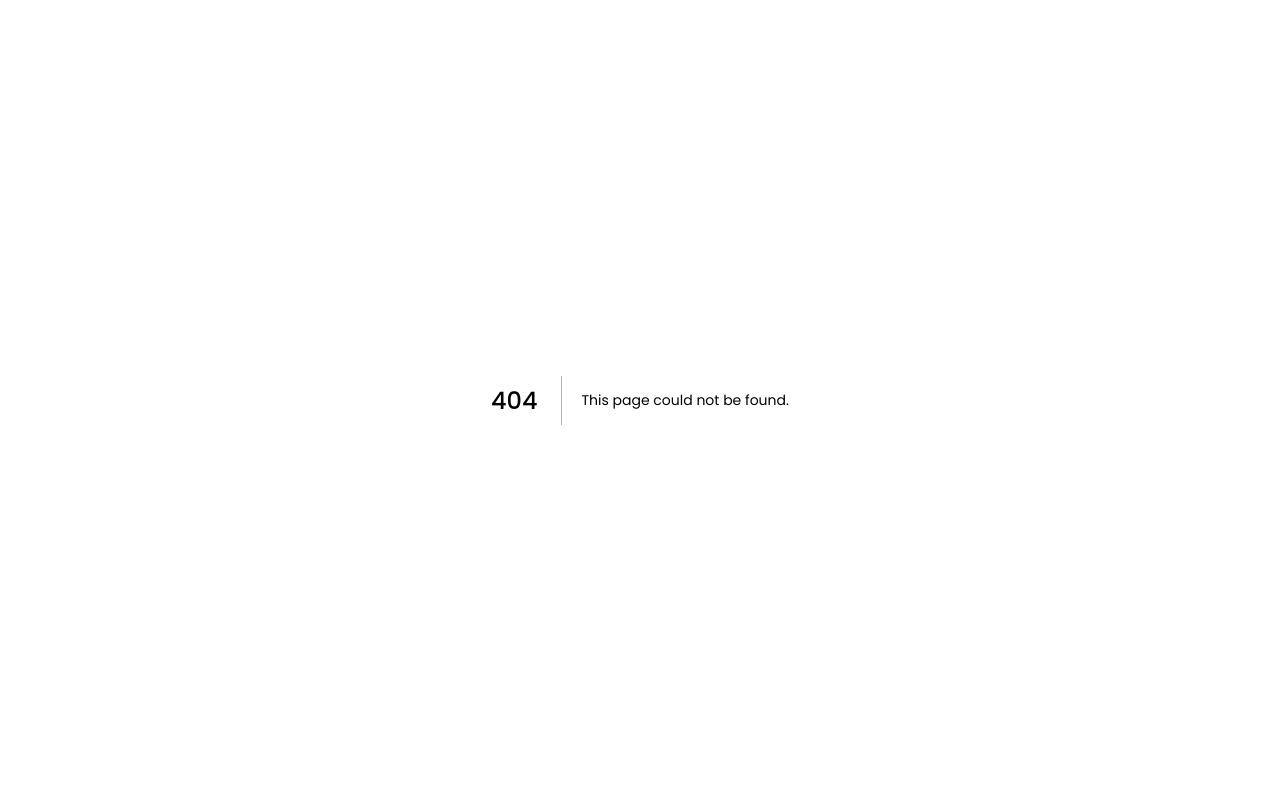
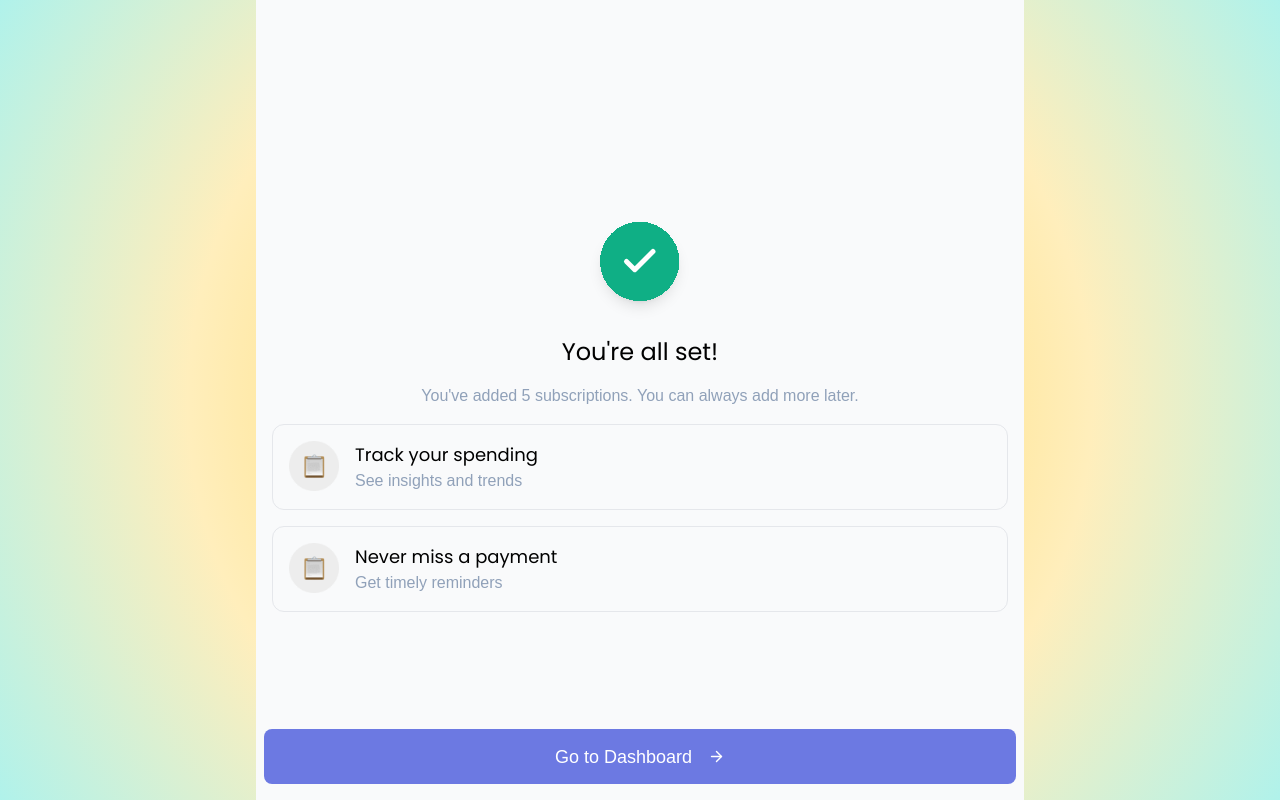
Before and after one commit to BlockApex/orbit-subscription-tracker-frontend, a Next.js app: page /success in a window 1280 px wide. Before the commit this address had no page. Built offline with nearby package versions, Linux system fonts and the light colour scheme.

Commit message:
added get subscription api

```diff
--- /dev/null
+++ b/src/app/(protected)/success/page.tsx
@@ -0,0 +1,54 @@
+"use client";
+import { Button } from '@/components/common/Button'
+import { useRouter } from 'next/navigation'
+import { ArrowRight } from 'lucide-react'
+import Image from 'next/image'
+import React from 'react'
+
+const SuccessPage = () => {
+    const router = useRouter();
+    return (
+        <main className="w-full h-screen bg-gray-50 relative overflow-hidden p-4">
+            <div className='w-full min-h-screen flex flex-col items-center justify-center gap-4'>
+                <Image src='/assets/success.svg' alt='Success' width={100} height={100} />
+                <h3 className='text-2xl text-black'>You're all set!</h3>
+                <p className='text-base text-foreground text-center'>
+                    You've added 5 subscriptions. You can always add more later.
+                </p>
+
+                <div className='w-full flex flex-col gap-4'>
+                    <section className='w-full border border-gray-200 rounded-xl p-4 flex items-start gap-4'>
+                        <Image src='/assets/no-data.png' alt='Subscription Example' width={50} height={50} />
+                        <div>
+                            <h4 className='text-lg text-black'>Track your spending</h4>
+                            <p className='text-base text-foreground text-left'>
+                                See insights and trends
+                            </p>
+                        </div>
+                    </section>
+                    <section className='w-full border border-gray-200 rounded-xl p-4 flex items-start gap-4'>
+                        <Image src='/assets/no-data.png' alt='Subscription Example' width={50} height={50} />
+                        <div>
+                            <h4 className='text-lg text-black'>Never miss a payment</h4>
+                            <p className='text-base text-foreground text-left'>
+                                Get timely reminders
+                            </p>
+                        </div>
+                    </section>
+                </div>
+            </div>
+            <div className="w-full z-50 lg:max-w-3xl mx-auto flex items-center justify-center gap-4 fixed bottom-2 left-0 right-0 p-2">
+                <Button
+                    onClick={() => router.push('/dashboard')}
+                    variant="primary"
+                    size="full"
+                    className="flex items-center gap-4"
+                >
+                    Go to Dashboard  <ArrowRight size={17} />
+                </Button>
+            </div>
+        </main>
+    )
+}
+
+export default SuccessPage
--- a/src/app/import-subscriptions/manual/page.tsx
+++ b/src/app/import-subscriptions/manual/page.tsx
@@ -1,6 +1,7 @@
 "use client";
 
 import React, { useEffect, useState } from "react";
+import { useRouter } from "next/navigation";
 import { Check, ChevronLeft, ChevronRight, MoveRight, Search } from "lucide-react";
 import Input from "@/components/common/Input";
 import Image from "next/image";
@@ -11,7 +12,7 @@ import toast from "react-hot-toast";
 import { Spinner } from "@/components/common/Spinner";
 import Merchant from "@/components/Merchant";
 import { useMiscStore } from "@/store/miscStore";
-import { createSubscription } from "@/services/subscription.service";
+import { createSubscription, deleteSubscription, updateSubscription } from "@/services/subscription.service";
 
 
 
@@ -51,6 +52,7 @@ export interface Subscription {
 
 
 const ImportManualSubscription: React.FC = () => {
+  const router = useRouter();
   const { setRails, setMethods, setCategories } = useMiscStore();
   const [merchants, setMerchants] = useState<MerchantType[] | null>(null);
   const [subscriptions, setSubscriptions] = useState<Subscription[]>([]);
@@ -121,7 +123,7 @@ const ImportManualSubscription: React.FC = () => {
   const handleAddSubscription = async (subs: Subscription) => {
     const toastId = "add-subs";
 
-    toast.loading("Saving subscription...", { id: toastId });
+    toast.loading(subs.isEdit ? "Updating subscription..." : "Saving subscription...", { id: toastId });
 
     try {
       // Prepare payload
@@ -135,7 +137,7 @@ const ImportManualSubscription: React.FC = () => {
         };
       } = {
         ...subs,
-        currency:"691f1f84c2b239c4a506fd0c"
+        currency: "691f1f84c2b239c4a506fd0c"
       };
 
       if (subs.merchant && typeof subs.merchant !== "string" && subs.merchant.custom) {
@@ -152,38 +154,67 @@ const ImportManualSubscription: React.FC = () => {
       // Remove modal-only fields
       delete data.isEdit;
       delete data.active;
+      delete data._id; // Don't send _id in body for create/update if it's the subscription ID
 
-      // API call
-      const response = await createSubscription(data);
-      console.log(response)
-      setSubscriptions(prev => [...prev, {...response, frequency:response.frequency.text}]);
-      setSearchTerm("");
-      toast.success("Subscription saved!", { id: toastId });
-
-      // Update local state
-      // if (subs.isEdit) {
-      //   setSubscriptions(prev =>
-      //     prev.map(s =>
-      //       typeof s.merchant !== "string" && s.merchant._id === (subs.merchant as MerchantType)._id
-      //         ? subs
-      //         : s
-      //     )
-      //   );
-      // } else {
-      //   setSubscriptions(prev => [...prev, subs]);
-      // }
+      if (subs.isEdit && subs._id) {
+        // Update existing subscription
+        const response = await updateSubscription(subs._id, data);
+        setSubscriptions(prev =>
+          prev.map(s => s._id === subs._id ? { ...response, frequency: response.frequency.text || response.frequency } : s)
+        );
+        toast.success("Subscription updated!", { id: toastId });
+      } else {
+        // Create new subscription
+        const response = await createSubscription(data);
+        setSubscriptions(prev => [...prev, { ...response, frequency: response.frequency.text || response.frequency }]);
+        setSearchTerm("");
+        toast.success("Subscription saved!", { id: toastId });
+      }
 
     } catch (err: unknown) {
       toast.error(
-        err instanceof Error ? err.message : "Failed to create subscription",
+        err instanceof Error ? err.message : "Failed to save subscription",
         { id: toastId }
       );
     }
   };
 
 
-  const removeSubscription = (m: MerchantType) => {
-    setSubscriptions(prev => prev.filter(s => s.merchant._id !== m._id));
+  const removeSubscription = async (m: MerchantType | Subscription) => {
+    // Check if it's a saved subscription (has _id and is in subscriptions list)
+    // The current UI passes 'm' which is the merchant object from the subscription
+    // We need to find the subscription ID associated with this merchant if we are deleting by merchant
+    // However, the UI calls removeSubscription(m) where m is s.merchant.
+    // But wait, the list renders subscriptions.
+    // Let's check how removeSubscription is called: onClick={() => removeSubscription(m as MerchantType)}
+    // We should probably change the call to pass the subscription object or ID.
+
+    // Let's assume we can find the subscription by merchant ID for now, or better, update the call site.
+    // But since I can only edit this block, I will try to find the subscription in the state.
+
+    const sub = subscriptions.find(s => s.merchant._id === m._id);
+
+    if (!sub || !sub._id) {
+      // If no _id, it might be a local optimistic update or something, but here we assume all in list are saved.
+      // If it's just removing from local list before save? No, the list is 'Existing Subscriptions'.
+      // So they should have _id.
+      setSubscriptions(prev => prev.filter(s => s.merchant._id !== m._id));
+      return;
+    }
+
+    const toastId = "delete-subs";
+    toast.loading("Deleting subscription...", { id: toastId });
+
+    try {
+      await deleteSubscription(sub._id);
+      setSubscriptions(prev => prev.filter(s => s._id !== sub._id));
+      toast.success("Subscription deleted", { id: toastId });
+    } catch (err: unknown) {
+      toast.error(
+        err instanceof Error ? err.message : "Failed to delete subscription",
+        { id: toastId }
+      );
+    }
   };
 
   const subscribedMerchantIds = new Set(subscriptions.map(s => s.merchant._id));
@@ -193,6 +224,10 @@ const ImportManualSubscription: React.FC = () => {
       m => m._id && !subscribedMerchantIds.has(m._id) && m.name.toLowerCase().includes(debouncedSearch.toLowerCase())
     );
 
+
+  const handleRoute = () => {
+    router.push('/success')
+  }
   return (
     <main className="w-full min-h-screen bg-gray-50 relative overflow-hidden p-4">
       {/* Header */}
@@ -266,13 +301,13 @@ const ImportManualSubscription: React.FC = () => {
           {searching ? (
             <div className="w-full flex items-center justify-center py-4"><Spinner /></div>
           ) : searchResults.length > 0 ? (
-            searchResults.map((m) => <Merchant key={m._id} c={m} handleOpenModal={handleOpenModal} />)
+            searchResults.map((m,i) => <Merchant key={i} c={m} handleOpenModal={handleOpenModal} />)
           ) : null}
 
           {loading ? (
             <div className="w-full flex items-center justify-center py-4"><Spinner /></div>
           ) : filteredMerchants && filteredMerchants.length > 0 ? (
-            filteredMerchants.map((m) => <Merchant key={m._id} c={m} handleOpenModal={handleOpenModal} />)
+            filteredMerchants.map((m, i) => <Merchant key={i} c={m} handleOpenModal={handleOpenModal} />)
           ) : (
             <p className="text-center text-gray-500 py-4">No merchant found</p>
           )}
@@ -313,7 +348,7 @@ const ImportManualSubscription: React.FC = () => {
             )}
           </div>
           <div className="flex items-center gap-4 p-4">
-            <Button variant="light" size="sm" className="flex items-center gap-2" disabled={subscriptions.length === 0}>
+            <Button onClick={handleRoute} variant="light" size="sm" className="flex items-center gap-2" disabled={subscriptions.length === 0}>
               Continue <MoveRight size={18} />
             </Button>
           </div>
--- a/src/components/AddSubscriptionModal.tsx
+++ b/src/components/AddSubscriptionModal.tsx
@@ -61,7 +61,7 @@ const AddSubscriptionModal: React.FC<AddSubscriptionModalProps> = ({
   const [nextPaymentDate, setNextPaymentDate] = useState("");
   const [paymentMethod, setPaymentMethod] = useState("");
   const [isOnFreeTrial, setIsOnFreeTrial] = useState(false);
-  const [active, setActive] = useState(false);
+  const [active, setActive] = useState(true);
   const [clientErrors, setClientErrors] = useState<ClientErrors>({});
   const [loading, setLoading] = useState(false);
 
@@ -98,8 +98,16 @@ const AddSubscriptionModal: React.FC<AddSubscriptionModalProps> = ({
           name: sub.frequency === "monthly" ? "Monthly" : sub.frequency, // Simple mapping
           value: sub.frequency,
         });
-        setNextPaymentDate(sub.nextPaymentDate || "");
-        setCategory(sub.category || "");
+        // Format date to YYYY-MM-DD for input type="date"
+        const dateVal = sub.nextPaymentDate ? new Date(sub.nextPaymentDate).toISOString().split('T')[0] : "";
+        setNextPaymentDate(dateVal);
+
+        // Handle category if it's populated as an object
+        const catId = typeof sub.category === 'object' && sub.category !== null
+          ? (sub.category as any)._id
+          : sub.category;
+        setCategory(catId || "");
+
         setIsOnFreeTrial(sub.isOnFreeTrial || false);
         setPackageName(sub.packageName || "");
         setActive(sub.active || false);
@@ -134,6 +142,7 @@ const AddSubscriptionModal: React.FC<AddSubscriptionModalProps> = ({
   const handleAdd = () => {
     if (!validate()) return;
     const subscription: Subscription = {
+      _id: isEditing ? (item as Subscription)._id : undefined,
       merchant: (() => {
         // If editing, keep merchant as-is
         if (isEditing) return (item as Subscription).merchant;
@@ -286,11 +295,11 @@ const AddSubscriptionModal: React.FC<AddSubscriptionModalProps> = ({
             <span>Free Trial</span>
             <Switch checked={isOnFreeTrial} onChange={setIsOnFreeTrial} />
           </div>
-
+{/*
           <div className="flex items-center justify-between">
             <span>Active</span>
             <Switch checked={active} onChange={setActive} />
-          </div>
+          </div> */}
         </div>
 
         <div className="w-full mt-10">
--- a/src/components/SubscriptionList.tsx
+++ b/src/components/SubscriptionList.tsx
@@ -1,10 +1,12 @@
 "use client"
-import React, { useState } from 'react'
+import React, { useEffect, useState } from 'react'
 import SubscriptionTabs from './SubscriptionTabs'
 import { ListFilter, Plus } from 'lucide-react'
 import Image from 'next/image'
 import SubscriptionLine from './SubscriptionLine'
 import { Button } from './common/Button'
+import toast from 'react-hot-toast'
+import { getMySubscriptions } from '@/services/subscription.service'
 
 interface Subscription {
     image: string
@@ -90,6 +92,27 @@ const data: SubscriptionGroup[] = [
 
 const SubscriptionList = () => {
     const [tab, setTab] = useState<string>('all')
+    const [loading, setLoading] = useState(true);
+
+
+  // Fetch subscriptions data
+  useEffect(() => {
+    const fetchSubscriptions = async () => {
+      try {
+        setLoading(true);
+        const data = await getMySubscriptions();
+        console.log(data)
+      } catch (err: unknown) {
+        toast.error(err instanceof Error ? err.message : "Failed to fetch subscriptions");
+      } finally {
+        setLoading(false);
+      }
+    };
+    fetchSubscriptions();
+  }, []);
+
+
+
 
     // Filter subscriptions based on active tab
     const filteredData = data.map(group => ({
@@ -110,6 +133,7 @@ const SubscriptionList = () => {
             <span className='text-xs text-success bg-success/10 px-4 py-1 rounded-2xl flex items-center gap-2'><span className='w-2 h-2 rounded-full bg-success inline-block' /> Bank</span>
         )
     }
+
     return (
         <div className='w-full h-auto'>
             {/* Tabs + Filter */}
--- a/src/services/misc.service.ts
+++ b/src/services/misc.service.ts
@@ -25,7 +25,7 @@ export const updateMyCountry = async (id: string) => {
 
 export const getMerchants = async () => {
     try {
-        const response = await Api.get(`merchants`);
+        const response = await Api.get(`/merchants`);
         return response.data;
     } catch (error) {
         console.error(error);
--- a/src/services/subscription.service.ts
+++ b/src/services/subscription.service.ts
@@ -40,3 +40,15 @@ export const deleteSubscription = async (id: string) => {
         throw error
     }
 };
+
+
+
+export const getMySubscriptions = async () => {
+    try {
+        const response = await Api.get(`/subscriptions/me`);
+        return response.data;
+    } catch (error) {
+        console.error(error);
+        throw error;
+    }
+}
```
Also changed, not shown: public/assets/success.svg (added).
